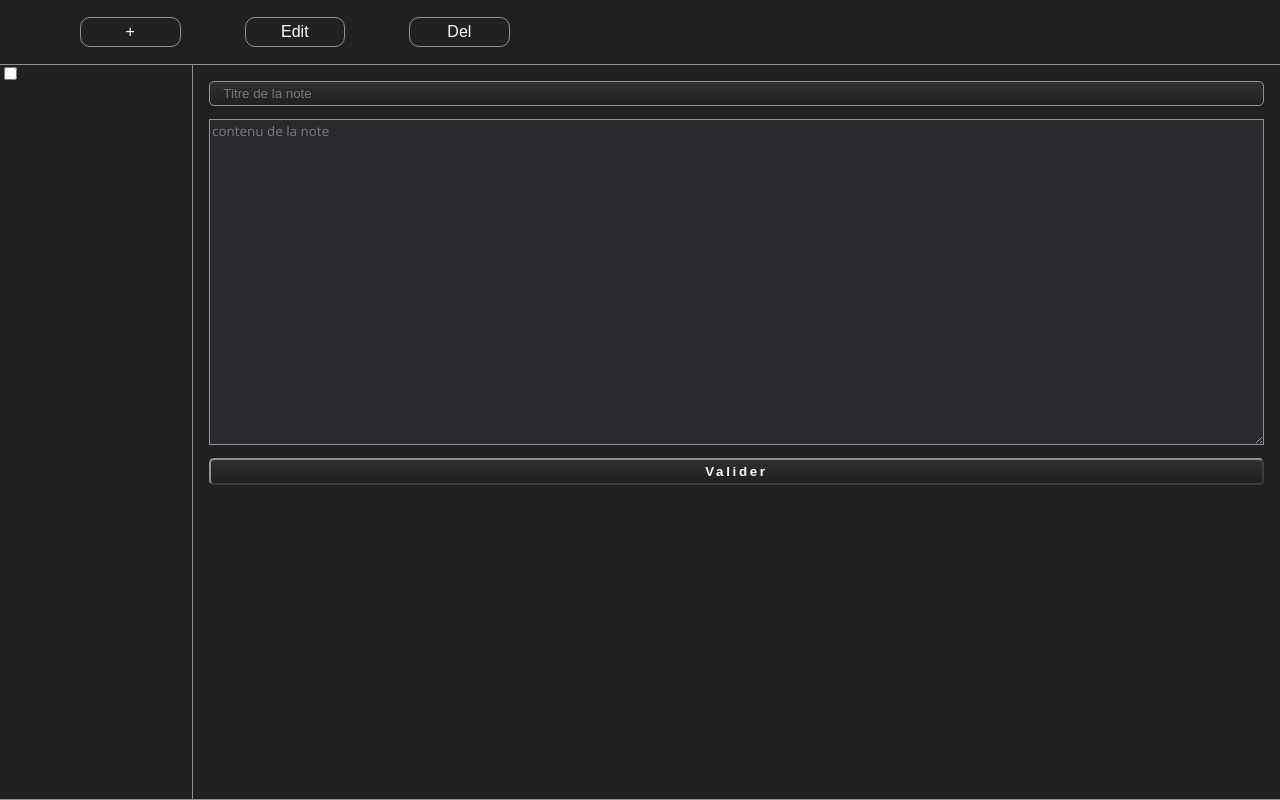
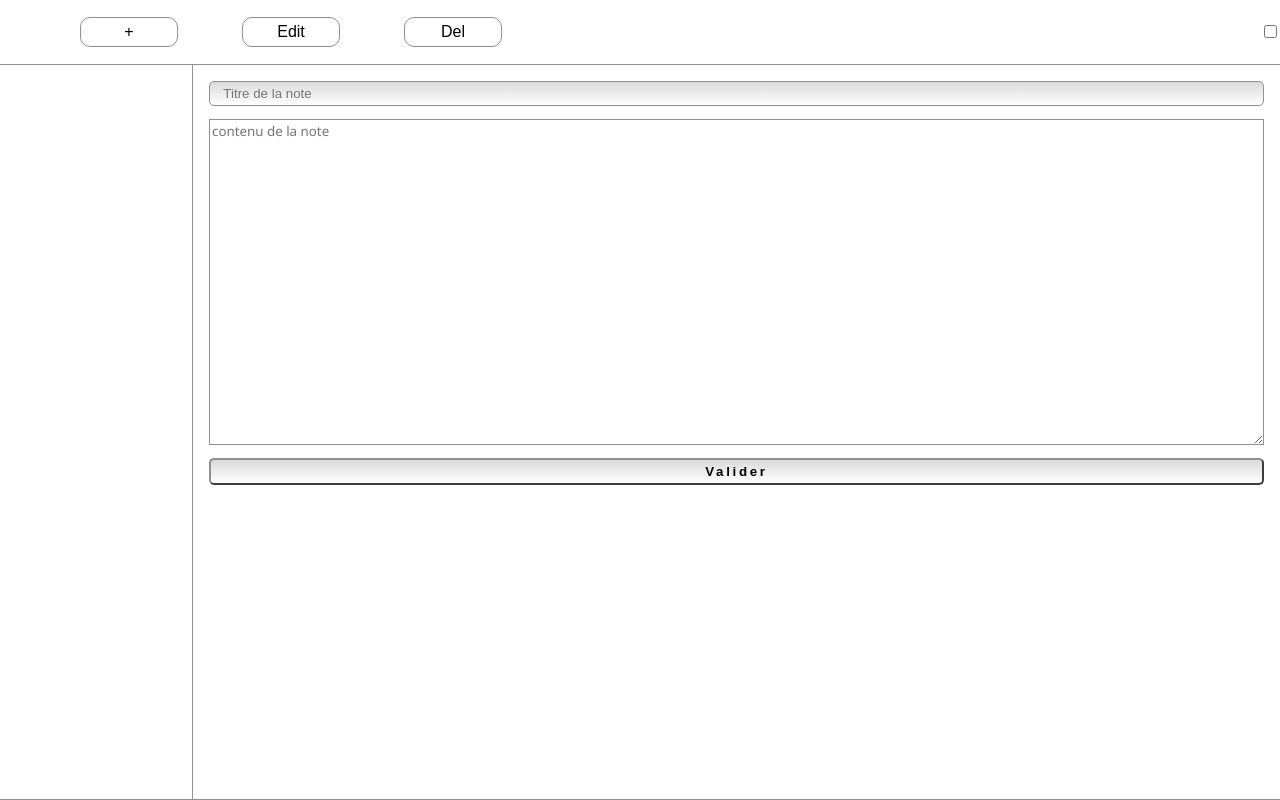
Before and after one commit to AntoineRionde/Mini_projet_JS, a plain HTML site: page index.html in a window 1280 px wide. Drawn offline with Linux system fonts and the light colour scheme.

Commit message:
:hammer: Changement des couleurs en clair pour le thme par défaut

```diff
--- a/css/main.css
+++ b/css/main.css
@@ -14,13 +14,17 @@ body {
     display: flex;
     flex-direction: column;
 
-    background-color: #212121;
+    background-color: white;
 
     font-family: Montserrat, sans-serif;
-    color: white;
+    color: black;
 }
 
 nav {
+    display: flex;
+    flex-direction: row;
+    align-items: center;
+    justify-content: space-between;
     width: 100%;
     height: 4rem;
     flex-grow: 0;
@@ -28,7 +32,7 @@ nav {
 }
 
 .gradient {
-    background: linear-gradient(#2F2F2F 0%, rgba(47, 47, 47, 0) 100%);
+    background: linear-gradient(#DADADA 0%, rgba(47, 47, 47, 0) 100%);
 }
 
 .noteapp_menu {
@@ -36,6 +40,7 @@ nav {
 
     padding: 0;
 
+    width: 50%;
     height: 100%;
 
     display: flex;
@@ -50,8 +55,7 @@ nav {
     align-items: center;
     justify-content: center;
 
-
-    width: 8%;
+    width: 15%;
     height: 45%;
 
     list-style: none;
@@ -123,8 +127,6 @@ nav {
 
     border: 1px solid #919191;
     border-radius: 5px;
-
-    color: gray;
 }
 
 .create_edit_note textarea {
@@ -133,8 +135,6 @@ nav {
     height: 20rem;
 
     border-color: #919191;
-    background-color: #292A30;
-    color: lightgray;
 
     font-family: "Segoe UI", sans-serif;
 }
@@ -145,7 +145,6 @@ nav {
     border-color: #919191;
     border-radius: 5px;
 
-    color: white;
     font-weight: bold;
     letter-spacing: 0.2em;
     text-transform: capitalize;
```
